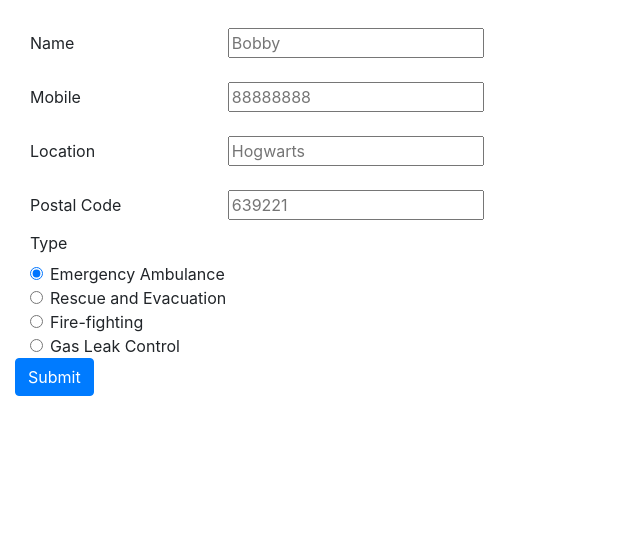
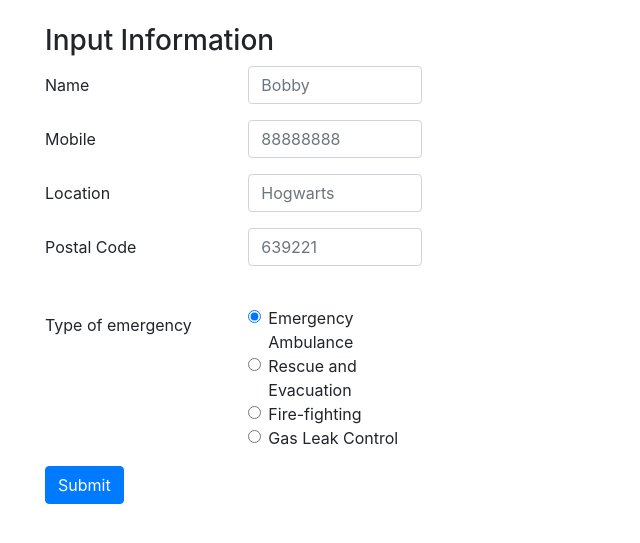
Before and after one commit to drawabc/SASDCMS, a Django app: page /input/ in a window 1280 px wide. Shown: the part 56-599 px from the top of the page, without its empty margins (0-640 px from the left). Run offline with Django 3.2, Linux system fonts and the light colour scheme; a user stored in the database is signed in; some libraries are stand-ins or nearby versions.

Commit message:
add manage dashboard and fix input

```diff
--- a/CMS/urls.py
+++ b/CMS/urls.py
@@ -21,5 +21,6 @@ urlpatterns = [
     url(r'^_admin/', admin.site.urls),
     url(r'^accounts/', include('django.contrib.auth.urls') ),
     url(r'^$', views.home, name='home'),
-    url(r'^input/$', views.input, name='input')
+    url(r'^input/$', views.input, name='input'),
+    url(r'^manage/$', views.manage_dashboard, name='manage_dashboard')
 ]
--- a/CMSApp/template/CMSApp/input.html
+++ b/CMSApp/template/CMSApp/input.html
@@ -2,27 +2,40 @@
 
 {% block content %}
 
-    {{error}}
+    <div class="container-fluid justify-content-center">
     <form method="post"> {% csrf_token %}
-        <div class="form-group">
-            <label for="name" class="col-sm-2 col-form-label">Name &nbsp;</label>
-            <input type="text" name="name" id="name" placeholder="Bobby">
-        </div>
-        <div class="form-group">
-            <label for="mobile" class="col-sm-2 col-form-label">Mobile &nbsp;</label>
-            <input type="text" name="mobile" id="mobile" placeholder="88888888">
-        </div>
-        <div class="form-group">
-            <label for="location" class="col-sm-2 col-form-label">Location &nbsp;</label>
-            <input type="text" name="location" id="location" placeholder="Hogwarts">
-        </div>
-        <div class="form-group-row">
-            <label for="postal" class="col-sm-2 col-form-label">Postal Code &nbsp;</label>
-            <input type="text" name="postal" id="postal" placeholder="639221">
-        </div>
-        <div class="form-group-row">
-            <label for="radios" class="col-form-label col-sm-2">Type</label>
-            <div class="col-sm-10" id="radios">
+          {{ errors }}
+          <div class="col-md-6">
+            <h3>Input Information</h3>
+                <div class="form-group row">
+                    <label for="name_1" class="col-sm-4 col-form-label">Name</label>
+                    <div class="col-sm-4">
+                        <input type="text" class="form-control" id="name_1" name="name" placeholder="Bobby" required>
+                    </div>
+                </div>
+                <div class="form-group row">
+                    <label for="mobilenum" class="col-sm-4 col-form-label">Mobile</label>
+                    <div class="col-sm-4">
+                        <input type="text" class="form-control" id="mobilenum" name="mobile" placeholder="88888888" required>
+                    </div>
+                </div>
+                <div class="form-group row">
+                    <label for="location" class="col-sm-4 col-form-label">Location</label>
+                    <div class="col-sm-4">
+                        <input type="text" class="form-control" id="location" name="location" placeholder="Hogwarts">
+                    </div>
+                </div>
+                <div class="form-group row">
+                    <label for="postalCode" class="col-sm-4 col-form-label">Postal Code</label>
+                    <div class="col-sm-4">
+                        <input type="text" class="form-control" id="postalCode" name="postal" placeholder="639221" required>
+                    </div>
+                  </div>
+                <br>
+          <div class="form-group row">
+              <!-- shift right -->
+            <label class="col-sm-4 col-form-label">Type of emergency</label>
+            <div class="col-sm-4" id="radios">
                 <div class="form-check">
                     <input class="form-check-input" type="radio" name="type" id="EA" value="EA" checked>
                     <label class="form-check-label" for="EA">
@@ -49,11 +62,14 @@
                 </div>
             </div>
         </div>
+      </div>
+      <div class="col-md-4 row-centered">
         <div class="form-group row">
             <div class="col-sm-10">
                 <button type="submit" class="btn btn-primary">Submit</button>
             </div>
+          </div>
         </div>
-
     </form>
+  </div>
 {% endblock %}
--- a/CMSApp/template/base.html
+++ b/CMSApp/template/base.html
@@ -40,7 +40,7 @@
                         {% else %}
                         You are not logged in
                         <br>
-                        <button onclick="window.location.href='{% url 'login' %}'" class="ui primary button">
+                        <button onclick="window.location.href='{% url 'login' %}'" class="btn btn-secondary bg-success text-light">
                             Login
                         </button>
                     {% endif %}
--- a/CMSApp/views.py
+++ b/CMSApp/views.py
@@ -4,8 +4,10 @@ from CMSApp.models import Report
 from django.urls import reverse
 from django.core import serializers
 import json
+from django.contrib.auth.models import User
 from django.contrib.auth.decorators import login_required
 # Create your views here.
+
 def home(request):
     report_list = Report.objects.all().filter().order_by("time")
     try:
@@ -21,7 +23,6 @@ def home(request):
     for report in report_list:
         markers.append({"name" : report.name, "postal" : report.postal_code})
     markers = json.dumps(markers)
-    print(markers)
 
     return render(request,"CMSApp/home.html", {'report_list' : report_list, 'postal' : postal, 'markers' : markers})
 
@@ -44,9 +45,17 @@ def input(request):
 
         return HttpResponseRedirect(reverse(home))
 
+def manage_dashboard(request):
+    user = User.objects.all()
+    return render(request, "CMSApp/manage_dashboard.html", {"user": user})
+
+def signup(request):
+    pass
 
 
-#call center login done
+
+
+    #call center login done
 #input form done
 # TODO: admin create callcenter
 # TODO: home or user dashboard
--- a/template/registration/login.html
+++ b/template/registration/login.html
@@ -5,6 +5,6 @@
 <form method="post" align="center">
   {% csrf_token %}
   {{ form.as_p }}
-  <button type="submit" class="ui button">Login</button>
+  <button type="submit" class="btn btn-default bg-success text-light">Login</button>
 </form>
 {% endblock %}
```
Also changed, not shown: CMSApp/template/CMSApp/home.html (+10 -3 lines), CMSApp/template/CMSApp/manage_dashboard.html (added, +53 -0 lines), CMSApp/template/CMSApp/signup.html (added, +18 -0 lines), db.sqlite3.
